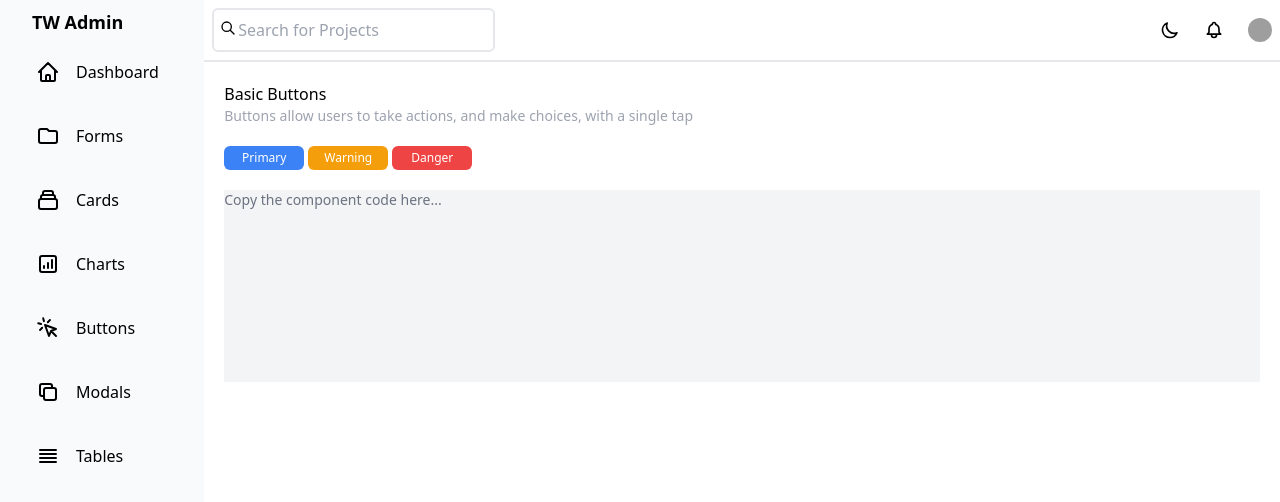
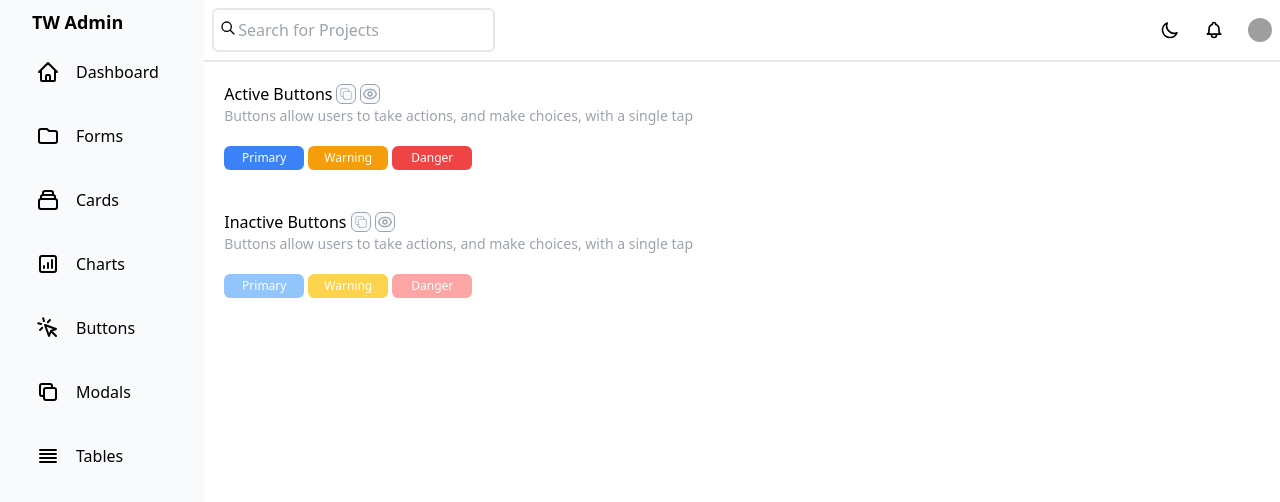
Before and after one commit to offloadmemory/tailwind-admin-template, a React (Create React App) app: page /app/buttons in a window 1280 px wide. Shown: the top 502 px of the page. Built offline with nearby package versions, Linux system fonts and the light colour scheme; grey boxes are pictures that could not be loaded.

Commit message:
Adding and inactive button groups

```diff
--- a/src/pages/Buttons.tsx
+++ /dev/null
@@ -1,25 +0,0 @@
-import React from "react";
-
-function Buttons() {
-    return (
-        <div className="p-5">
-            <div>Basic Buttons</div>
-            <div className="text-gray-400 text-sm">Buttons allow users to take actions, and make choices, with a single tap</div>
-            <div className="flex items-center space-x-1 pt-5">
-                <button className="bg-blue-500 text-white rounded-md w-20 h-6 justify-center text-xs hover:bg-blue-300">Primary</button>
-
-                <button className="bg-yellow-500 text-white rounded-md w-20 h-6 justify-center text-xs hover:bg-yellow-300">Warning</button>
-
-                <button className="bg-red-500 text-white rounded-md w-20 h-6 justify-center text-xs hover:bg-red-300">Danger</button>
-            </div>
-
-            <div className="pt-5">
-                <div className="bg-gray-100 w-1/1 h-48 border-red-800 text-sm text-gray-500">
-                    Copy the component code here...
-                </div>
-            </div>
-        </div>
-    )
-}
-
-export default Buttons;
--- /dev/null
+++ b/src/pages/buttons/ActiveButtons.tsx
@@ -0,0 +1,35 @@
+//https://play.tailwindcss.com/hwSdCEwf0B
+import React from "react";
+
+function ActiveButtons() {
+    return (
+        <div className="p-5">
+            <div className="flex space-x-1 items-center">
+                <div>Active Buttons</div>
+                <button className="w-5 h-5 border flex items-center justify-center rounded-md text-gray-400 bg-gray-50 border-gray-400">
+                    <svg xmlns="http://www.w3.org/2000/svg" className="h-4 w-4" fill="none" viewBox="0 0 24 24" stroke="currentColor">
+                        <path strokeLinecap="round" strokeLinejoin="round" strokeWidth="{2}" d="M8 16H6a2 2 0 01-2-2V6a2 2 0 012-2h8a2 2 0 012 2v2m-6 12h8a2 2 0 002-2v-8a2 2 0 00-2-2h-8a2 2 0 00-2 2v8a2 2 0 002 2z" />
+                    </svg>
+                </button>
+
+                <button className="w-5 h-5 border flex items-center justify-center bg-gray-50 rounded-md text-gray-400 border-gray-400">
+                    <svg xmlns="http://www.w3.org/2000/svg" className="h-4 w-4" fill="none" viewBox="0 0 24 24" stroke="currentColor">
+                        <path stroke-linecap="round" stroke-linejoin="round" stroke-width="2" d="M15 12a3 3 0 11-6 0 3 3 0 016 0z" />
+                        <path stroke-linecap="round" stroke-linejoin="round" stroke-width="2" d="M2.458 12C3.732 7.943 7.523 5 12 5c4.478 0 8.268 2.943 9.542 7-1.274 4.057-5.064 7-9.542 7-4.477 0-8.268-2.943-9.542-7z" />
+                    </svg>
+                </button>
+            </div>
+            <div className="text-gray-400 text-sm">Buttons allow users to take actions, and make choices, with a single tap</div>
+            <div className="flex items-center space-x-1 pt-5">
+                <button className="bg-blue-500 text-white rounded-md w-20 h-6 justify-center text-xs hover:bg-blue-300">Primary</button>
+
+                <button className="bg-yellow-500 text-white rounded-md w-20 h-6 justify-center text-xs hover:bg-yellow-300">Warning</button>
+
+                <button className="bg-red-500 text-white rounded-md w-20 h-6 justify-center text-xs hover:bg-red-300">Danger</button>
+            </div>
+        </div>
+
+    )
+}
+
+export default ActiveButtons;
--- /dev/null
+++ b/src/pages/buttons/Buttons.tsx
@@ -0,0 +1,17 @@
+//https://play.tailwindcss.com/hwSdCEwf0B
+
+import React from "react";
+
+import ActiveButtons from "./ActiveButtons";
+import InactiveButtons from "./InactiveButtons";
+
+function Buttons() {
+    return (
+        <>
+            <ActiveButtons />
+            <InactiveButtons />
+        </>
+    )
+}
+
+export default Buttons;
--- /dev/null
+++ b/src/pages/buttons/InactiveButtons.tsx
@@ -0,0 +1,35 @@
+//https://play.tailwindcss.com/hwSdCEwf0B
+import React from "react";
+
+function InactiveButtons() {
+    return (
+        <div className="p-5">
+            <div className="flex space-x-1 items-center">
+                <div>Inactive Buttons</div>
+                <button className="w-5 h-5 border flex items-center justify-center rounded-md text-gray-400 bg-gray-50 border-gray-400">
+                    <svg xmlns="http://www.w3.org/2000/svg" className="h-4 w-4" fill="none" viewBox="0 0 24 24" stroke="currentColor">
+                        <path strokeLinecap="round" strokeLinejoin="round" strokeWidth="{2}" d="M8 16H6a2 2 0 01-2-2V6a2 2 0 012-2h8a2 2 0 012 2v2m-6 12h8a2 2 0 002-2v-8a2 2 0 00-2-2h-8a2 2 0 00-2 2v8a2 2 0 002 2z" />
+                    </svg>
+                </button>
+
+                <button className="w-5 h-5 border flex items-center justify-center bg-gray-50 rounded-md text-gray-400 border-gray-400">
+                    <svg xmlns="http://www.w3.org/2000/svg" className="h-4 w-4" fill="none" viewBox="0 0 24 24" stroke="currentColor">
+                        <path stroke-linecap="round" stroke-linejoin="round" stroke-width="2" d="M15 12a3 3 0 11-6 0 3 3 0 016 0z" />
+                        <path stroke-linecap="round" stroke-linejoin="round" stroke-width="2" d="M2.458 12C3.732 7.943 7.523 5 12 5c4.478 0 8.268 2.943 9.542 7-1.274 4.057-5.064 7-9.542 7-4.477 0-8.268-2.943-9.542-7z" />
+                    </svg>
+                </button>
+            </div>
+            <div className="text-gray-400 text-sm">Buttons allow users to take actions, and make choices, with a single tap</div>
+            <div className="flex items-center space-x-1 pt-5">
+                <button className="bg-blue-300 text-white rounded-md w-20 h-6 justify-center text-xs focus:outline-none">Primary</button>
+
+                <button className="bg-yellow-300 text-white rounded-md w-20 h-6 justify-center text-xs focus:outline-none">Warning</button>
+
+                <button className="bg-red-300 text-white rounded-md w-20 h-6 justify-center text-xs focus:outline-none">Danger</button>
+            </div>
+        </div>
+
+    )
+}
+
+export default InactiveButtons;
```
Also changed, not shown: src/containers/Layout.tsx (+6 -6 lines).
